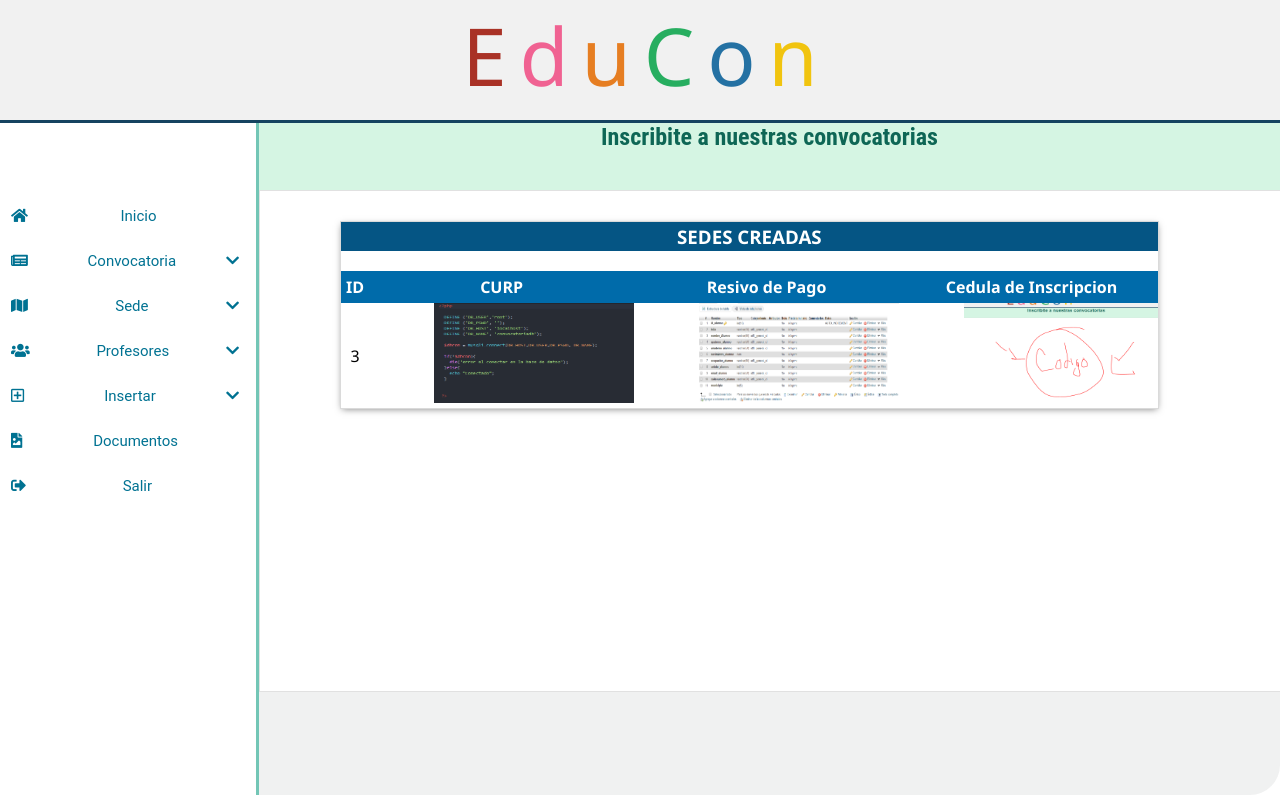
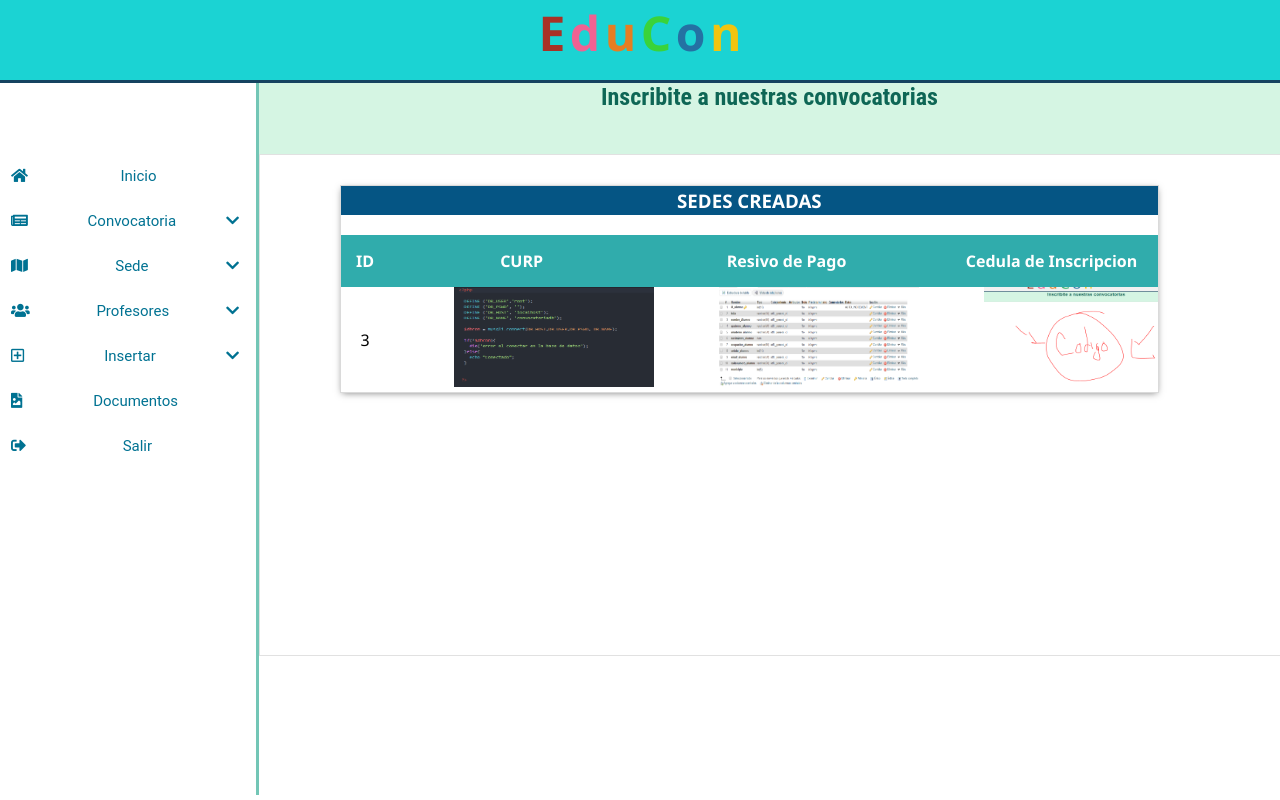
Before and after one commit to LizethMdz/UAQ_DW2018-FINAL, a PHP site: page /revdoc.php in a window 1280 px wide. Run offline with PHP 8.4, Linux system fonts and the light colour scheme; a user stored in the database is signed in; data comes from the database, SQL or seed files in the repository; some libraries are stand-ins or nearby versions; some web fonts are replaced.

Commit message:
ACTUALIZACION 05-07-18

```diff
--- a/buscarAjaxJson.php
+++ b/buscarAjaxJson.php
@@ -9,7 +9,7 @@ $convoca = $_GET['bus'];
 include('connectmysql.php');
  $resultado = mysqli_query($dbcon,"SELECT * from convocatoria,convocatoria_publicada
    where convocatoria.id_convocatoria=convocatoria_publicada.convocatoria and convocatoria_publicada.estado_convocatoria='Abierta'
-   and convocatoria.nombre_convocatoria LIKE '%$convoca%'" );
+    AND convocatoria.nombre_convocatoria LIKE '%$convoca%'" );
 
 $convocatorias = array();
 while ($convocatoria = $resultado->fetch_object()) {
--- a/css/main.css
+++ b/css/main.css
@@ -8,6 +8,11 @@
   padding-left: 65px;
   width: 200px;
   height: 200px//MODIFICADDO
+}
+
+.img-main{
+  margin:0px;
+  width:500px;
 }
 /*Desarrollo de Vista general*/
 
@@ -34,7 +39,7 @@
 		.centro
 	{
 		width: 100%;
-		height: 15%;
+		height: 10%;
 		background: white;
 		background: #EFEFEF;
 		border:none;
@@ -85,14 +90,16 @@
 	width: 100%;
 	height: 100%;
 	text-align: center;
-	font-size: 5em;
-	background-color: rgba(255,255,255,0.1);
+	font-size: 3em;
+	/*background-color: rgba(255,255,255,0.1);*/
+  background: #1BD3D3;
 	float: left;
 }
 
 .azul, .rojo, .amarillo, .verde, .naranja, .rosa
 {
 	margin: -9px;
+  font-weight: bold;
 }
 
 .azul
@@ -102,7 +109,7 @@
 
 .verde
 {
-	color:#27AE60;
+	color:#3AD33A;
 }
 
 .rojo
@@ -124,9 +131,10 @@
 }
 
 .descripcion{
-	background-color: rgba(178, 186, 187,.2);
+	/*background-color: rgba(178, 186, 187,.2);*/
+  background: white;
 	margin-left: 20%;
-	height: 84%;
+	height: 89%;
 	border-radius: 0px 0px 30px 0px;
 	border-left: 3px solid #73C6B6;
 }
@@ -153,7 +161,8 @@
 		margin-top: 2%;
 		height: 75%;
 		width: 100%;
-		background-color: rgba(255,255,255,0.1);
+    background: white;
+		/*background-color: rgba(255,255,255,0.1);*/
 	}
 	h3{
 		color:#117A65;
@@ -206,7 +215,7 @@
   	height: 45px;
   	margin-left: 43%;
   	margin-top: 3%;
-  	background-color: #28A745;
+  	background-color: #3AD33A;
   	border-radius: 12px 12px 12px 12px;
 
   }
@@ -362,8 +371,12 @@ div h1 {
 
 div.tabla-general td, th {
     text-align: center;
-    padding: 5px;
+    padding: 15px;
     color white;
+}
+
+div.tabla-general tr{
+  padding: 20px;
 }
 
 
--- a/inicio.php
+++ b/inicio.php
@@ -28,6 +28,8 @@
 						<h3>¡Registrarte!</h3><br>
 						<p>Solo tienes que llenar el formulario con tus datos para poder registrarte como alumno! Despues de eso podrás checar las convocatorias disponibles y podras inscribirte al curso que más te interese!</p><br>
 						<h3>¡Te deseamos mucha suerte en tu nueva aventura del conocimiento!</h3>
+            <br><br>
+            <img src="img/libros.jpg" alt="libros" class="img-main" height="200px">
 					</div>
 
 				</div><!--descripcion-->
--- a/inscripcion.php
+++ b/inscripcion.php
@@ -67,7 +67,7 @@ require('connectmysql.php');
             <form method="POST" action="inscripcion.php">
                             <div class="espacio_contenido">
                             <h3 class="titulos">REGISTRO</h3>
-
+                            <br><p><i>Selecciona un curso para inscribirte!!</i></p><br>
                             <label for="" class="parr-title">Curso</label>
                             <?php
                             $sql_consulta="SELECT DISTINCT * from rl_curso JOIN convocatoria,sede WHERE rl_curso.sede_curso=sede.id_sede AND rl_curso.convocatoria=convocatoria.id_convocatoria";
--- a/perfilProf.php
+++ b/perfilProf.php
@@ -109,7 +109,7 @@ include('connectmysql.php');
                  <br>
                <button style="padding: 10px;
                margin-left: 25px; margin-top: 25px; background: #3458C1; color:#fff;" name="edit_account" type="submit" value="Editar">
-                 Agregar
+                 Editar
                </button>
              </form>
          </div>
--- a/pubconv.php
+++ b/pubconv.php
@@ -65,12 +65,12 @@ if($_SERVER['REQUEST_METHOD']=='POST'){
                     <div class="espacio_contenido">
                       <form action="pubconv.php" method="POST">
                               <h3 class="titulos">REGISTRO</h3>
-                             <br>
+                               <br><p><i>Nota! Necesita ser asignada primero a un profesor para que aparesca la Convocatoria</i></p><br>
                              <label class="parr-title">Convocatoria: </label>
                              <?php
                               $sql_consulta="SELECT CONVOCATORIA.id_convocatoria, convocatoria.nombre_convocatoria FROM CONVOCATORIA join RL_CURSO where id_convocatoria=convocatoria ORDER BY nombre_convocatoria ASC";
                               $sql_datos=mysqli_query($dbcon,$sql_consulta) or die('Error');
-                              echo '<select name="convocatoria">';
+                              echo '<select name="convocatoria" class="selects">';
                               while ($valores = mysqli_fetch_array($sql_datos)) {
                                   echo '<option value="'.$valores[id_convocatoria].'">'.$valores[nombre_convocatoria].'</option>';
                               }
--- a/reginst.php
+++ b/reginst.php
@@ -52,6 +52,7 @@
 
           <div class="espacio_contenido">
             <h3 class="titulos">REGISTRO</h3>
+            <br><p><i>Introduce una institucion</i></p><br>
             <label class="parr-title" for="int_name">Institucion</label>
             <input type="text" class="inputs-profe" name="inst" id="int_name" maxlength="30" reuired autofocus pattern="[A-Za-zñÑáéíóúÁÉÍÓÚ\s]+" title="Sólo letras" >
 
--- a/regmun.php
+++ b/regmun.php
@@ -50,6 +50,7 @@ if($_SERVER['REQUEST_METHOD']=='POST'){
 
                <div class="espacio_contenido">
                  <h3 class="titulos">REGISTRO</h3>
+                 <br><p><i>Introduce un municipio</i></p><br>
                  <label for="mun_nombre" class="parr-title">Municipio</label>
                  <input type="text" class="inputs-profe" name="mun" id="mun_nombre"maxlength="30" required autofocus pattern="[A-Za-zñÑáéíóúÁÉÍÓÚ\s]+" title="Sólo letras">
 
--- a/revdoc.php
+++ b/revdoc.php
@@ -41,10 +41,10 @@ $errores=array();
                 <thead>
 
                 <tr>
-                  <th style="background:#006BAA; color:white;">ID </th>
-                  <th style="background:#006BAA; color:white;">CURP</th>
-                  <th style="background:#006BAA; color:white;">Resivo de Pago</th>
-                  <th style="background:#006BAA; color:white;">Cedula de Inscripcion</th>
+                  <th style="background:#30ACAC; color:white;">ID </th>
+                  <th style="background:#30ACAC; color:white;">CURP</th>
+                  <th style="background:#30ACAC; color:white;">Resivo de Pago</th>
+                  <th style="background:#30ACAC; color:white;">Cedula de Inscripcion</th>
 
                 </tr>
               </thead>
--- a/ver.php
+++ b/ver.php
@@ -67,7 +67,7 @@
 
                             <div class="espacio_contenido">
                                 <h3 class="titulos">BUSCAR CONVOCATORIAS</h3>
-                                <br><br>
+                                  <br><p><i>Busca por nombre</i></p><br>
                                 <label for="buscar" class="parr-title">Buscar</label>
                                 <input type="text" clase="inputs-profe" name="buscar" id="buscar" placeholder="Introduce el Curso a Buscar"
                                 style="width:300px; padding:5px;" onkeyup="buscarJson();">
@@ -97,7 +97,7 @@
                               </div>
                               <!--<div class='resCon' id="resCon"></div>-->
                                 <br><br>
-                                <h3 class="titulos">CONVOCATORIAS CREADAS</h3>
+                                <!--<h3 class="titulos">CONVOCATORIAS CREADAS</h3>
                                 <div class="tabla-contenedor-2">
                                   <table class="tabla-general">
                                     <thead>
@@ -139,7 +139,7 @@
                                       </tbody>
                                    </table>
 
-                                </div>
+                                </div>-->
 
                             </div>
 
```
Also changed, not shown: versede.php (+5 -5 lines), 1 other file.
